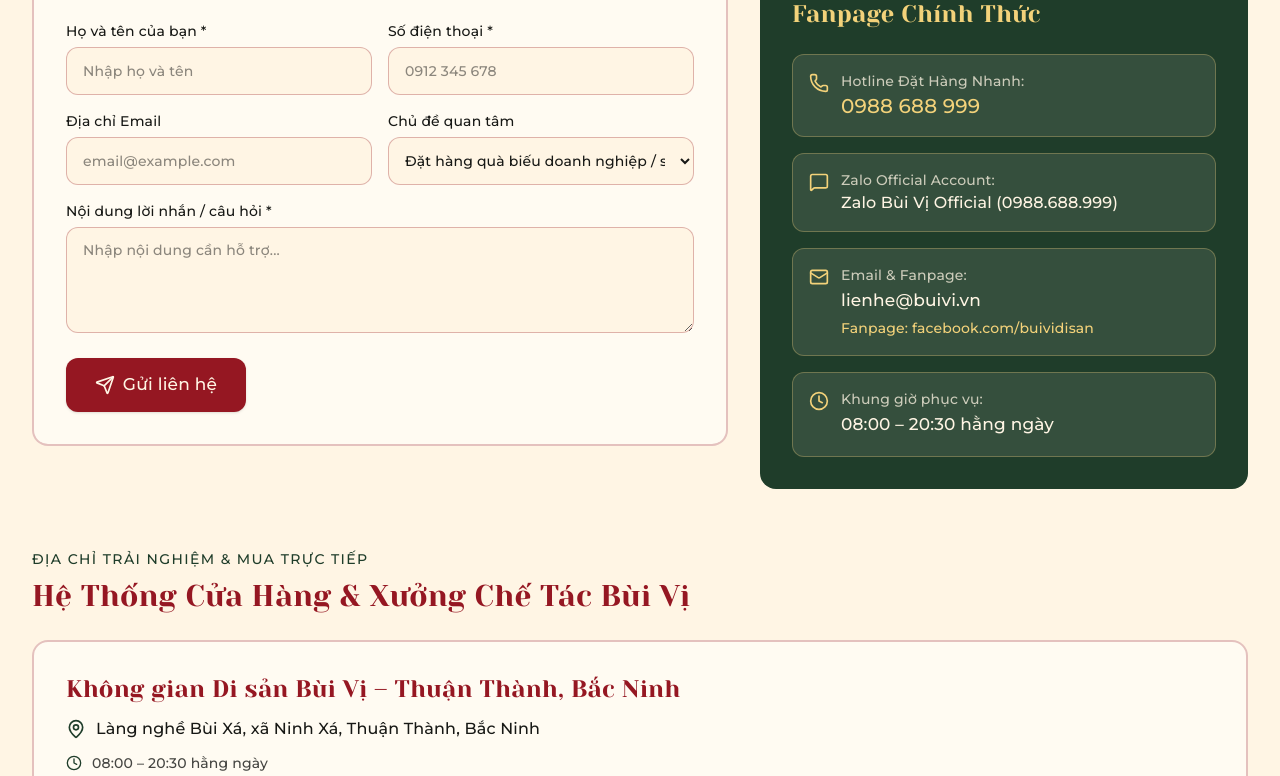
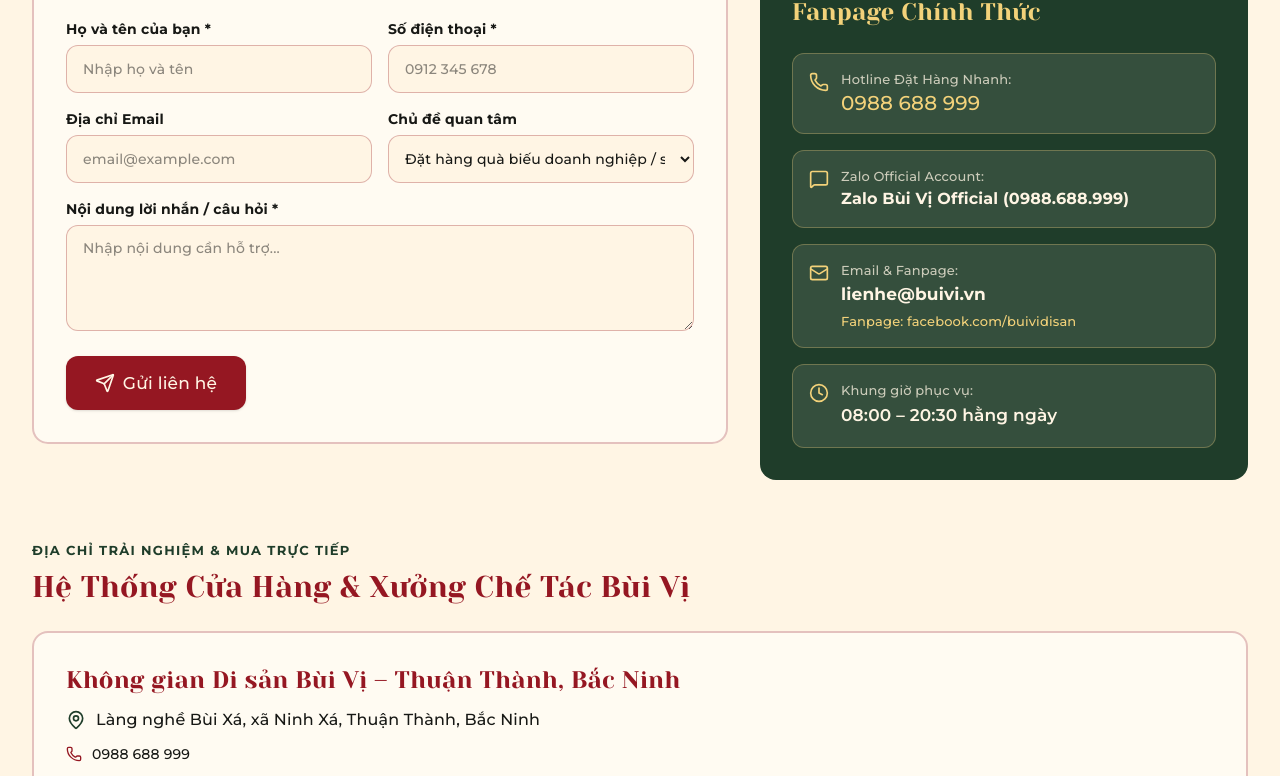
Before and after one commit to khanhbes210/BuiVi, a React (Vite) app: page /lien-he in a window 1280 px wide. Shown: the part 575-1351 px from the top of the page. Built offline with nearby package versions, Linux system fonts and the light colour scheme.

Commit message:
Apply UI/UX review improvements across typography, mobile menu and footer

```diff
--- a/index.html
+++ b/index.html
@@ -15,7 +15,7 @@
     <link rel="preconnect" href="https://fonts.googleapis.com" />
     <link rel="preconnect" href="https://fonts.gstatic.com" crossorigin />
     <link
-      href="https://fonts.googleapis.com/css2?family=Montserrat:ital,wght@0,500;1,500&display=swap"
+      href="https://fonts.googleapis.com/css2?family=Montserrat:ital,wght@0,400;0,500;0,600;0,700;1,400;1,500;1,600;1,700&display=swap"
       rel="stylesheet"
     />
     <!-- SPA redirect restore script for GitHub Pages -->
--- a/src/components/Footer.tsx
+++ b/src/components/Footer.tsx
@@ -196,21 +196,10 @@
           </div>
         </div>
 
-        {/* Bottom Copyright, Slogan & Font License */}
+        {/* Bottom Copyright & Slogan */}
         <div className="pt-6 flex flex-col md:flex-row items-center justify-between gap-4 text-sm text-[#FFF5E4]/85">
           <p className="text-sm">© {new Date().getFullYear()} BÙI VỊ – Công ty TNHH Di Sản Ẩm Thực Bùi Vị. Bảo lưu mọi quyền.</p>
-          <div className="flex flex-wrap items-center justify-center gap-4 text-sm">
-            <a
-              href="/fonts/OFL.txt"
-              target="_blank"
-              rel="noopener noreferrer"
-              className="text-sm text-[#F3D27A] hover:underline"
-            >
-              Phông chữ: Yeseva One, Montserrat (SIL Open Font License)
-            </a>
-            <span aria-hidden="true" className="text-[#FFF5E4]/35">
-              •
-            </span>
+          <div className="flex items-center gap-2 text-sm">
             <span className="font-display text-sm text-[#F3D27A]">{SITE_CONFIG.slogan}</span>
           </div>
         </div>
--- a/src/components/Header.tsx
+++ b/src/components/Header.tsx
@@ -907,11 +907,16 @@
                       <Link
                         key={p.id}
                         to={`/san-pham/${p.slug}`}
-                        className="flex items-center justify-between py-2 px-3 rounded-xl bg-[#FFFBF2] text-base font-semibold text-[#171815]"
+                        className="flex flex-col sm:flex-row sm:items-center justify-between py-2.5 px-3 rounded-xl bg-[#FFFBF2] hover:bg-[#F5E6CC] text-base text-[#171815] gap-1 transition-colors"
                       >
-                        <span className="truncate pr-2">
-                          {p.name} {isBest ? '(Bán chạy)' : ''}
-                        </span>
+                        <div className="flex items-center gap-1.5 flex-wrap">
+                          <span className="font-semibold">{p.name}</span>
+                          {isBest && (
+                            <span className="text-[11px] font-bold bg-[#951722] text-[#FFF5E4] px-1.5 py-0.5 rounded-md">
+                              Bán chạy
+                            </span>
+                          )}
+                        </div>
                         <span className="font-price text-sm font-bold text-[#9B0514] shrink-0">
                           {formatPrice(p.price)} {disc ? `(-${disc}%)` : ''}
                         </span>
--- a/src/data/siteConfig.ts
+++ b/src/data/siteConfig.ts
@@ -92,30 +92,30 @@
       visible: true,
       name: 'Không gian Di sản Bùi Vị – Thuận Thành, Bắc Ninh',
       address: 'Làng nghề Bùi Xá, xã Ninh Xá, Thuận Thành, Bắc Ninh',
-      phone: '[Số điện thoại liên hệ – có thể chỉnh sửa]',
+      phone: '0988 688 999',
       hours: '08:00 – 20:30 hằng ngày',
       note: 'Tìm hiểu nghề làm nem Kinh Bắc, trải nghiệm văn hóa Đông Hồ và tham khảo dịch vụ quà tặng.',
-      mapQuery: '[Tọa độ bản đồ – có thể chỉnh sửa]',
+      mapQuery: '',
     },
     {
       id: 'store-branch-2',
       visible: false,
-      name: 'Điểm giới thiệu quà biếu Bùi Vị – Cơ sở 2 [Có thể chỉnh sửa]',
-      address: '[Địa chỉ cơ sở 2 – có thể chỉnh sửa]',
-      phone: '[Số điện thoại – có thể chỉnh sửa]',
-      hours: '08:00 – 20:30 hằng ngày [Có thể chỉnh sửa]',
+      name: 'Điểm giới thiệu quà biếu Bùi Vị – Hà Nội (Dự kiến)',
+      address: 'Phố cổ Hà Nội (Sắp khai trương)',
+      phone: '0988 688 999',
+      hours: '08:00 – 20:30 hằng ngày',
       note: 'Điểm trưng bày hộp quà di sản và hỗ trợ giao hàng theo yêu cầu.',
-      mapQuery: '[Tọa độ bản đồ – có thể chỉnh sửa]',
+      mapQuery: '',
     },
     {
       id: 'store-branch-3',
       visible: false,
-      name: 'Điểm giới thiệu quà biếu Bùi Vị – Cơ sở 3 [Có thể chỉnh sửa]',
-      address: '[Địa chỉ cơ sở 3 – có thể chỉnh sửa]',
-      phone: '[Số điện thoại – có thể chỉnh sửa]',
-      hours: '08:00 – 20:30 hằng ngày [Có thể chỉnh sửa]',
+      name: 'Điểm giới thiệu quà biếu Bùi Vị – TP. Hồ Chí Minh (Dự kiến)',
+      address: 'Quận 1, TP. Hồ Chí Minh (Sắp khai trương)',
+      phone: '0988 688 999',
+      hours: '08:00 – 20:30 hằng ngày',
       note: 'Bảo quản lạnh tiêu chuẩn, tư vấn quà tặng cá nhân và doanh nghiệp.',
-      mapQuery: '[Tọa độ bản đồ – có thể chỉnh sửa]',
+      mapQuery: '',
     },
   ],
   announcements: [
--- a/src/index.css
+++ b/src/index.css
@@ -37,18 +37,10 @@
   --font-body: var(--font-body);
   --font-mono: var(--font-body);
 
-  --font-weight-thin: 500;
-  --font-weight-extralight: 500;
-  --font-weight-light: 500;
-  --font-weight-normal: 500;
+  --font-weight-normal: 400;
   --font-weight-medium: 500;
-  --font-weight-semibold: 500;
-  --font-weight-bold: 500;
-  --font-weight-extrabold: 500;
-  --font-weight-black: 500;
-
-  --text-xs: 0.875rem;
-  --text-xs--line-height: 1.5;
+  --font-weight-semibold: 600;
+  --font-weight-bold: 700;
 }
 
 @layer base {
@@ -162,19 +154,10 @@
   }
 }
 
-/* Neutralize weight utilities so Montserrat stays 500 and Yeseva One stays 400 */
-.font-thin,
-.font-extralight,
-.font-light,
-.font-normal,
-.font-medium,
-.font-semibold,
-.font-bold,
-.font-extrabold,
-.font-black,
+/* Allow bold and semibold weights for clear visual hierarchy */
 strong,
 b {
-  font-weight: 500 !important;
+  font-weight: 700;
 }
 
 /* Yeseva One (--font-display) elements and their children always use 400 Regular */
@@ -220,7 +203,6 @@
 .font-body *:not(.font-display):not(.font-price),
 .font-sans *:not(.font-display):not(.font-price) {
   font-family: var(--font-body) !important;
-  font-weight: 500 !important;
   font-synthesis: none;
 }
 
@@ -242,14 +224,9 @@
   line-height: 1.75 !important;
 }
 
-/* Enforce 14px minimum text size across badges, captions, micro-labels, breadcrumbs, and tags */
-.text-xs,
-.text-\[9px\],
-.text-\[10px\],
-.text-\[11px\],
-.text-\[12px\],
-.text-\[13px\] {
-  font-size: 14px !important;
+/* Keep text-xs readable and well-proportioned without breaking small badges like -9% or 1/5 */
+.text-xs {
+  font-size: 0.8125rem;
   line-height: 1.5;
 }
 
--- a/src/motion/AnimationSlot.tsx
+++ b/src/motion/AnimationSlot.tsx
@@ -587,7 +587,11 @@
           setPlayCount((c) => c + 1);
         }
       }}
-      className={`relative rounded-2xl overflow-hidden bg-[#FFF5E4] double-border-heritage p-3.5 sm:p-4 text-center transition-colors ${className}`}
+      className={`relative overflow-hidden text-center transition-colors ${
+        showPlaceholders
+          ? 'rounded-2xl bg-[#FFF5E4] double-border-heritage p-3.5 sm:p-4'
+          : 'py-1'
+      } ${className}`}
     >
       <div key={playCount} className="relative z-10 flex flex-col items-center justify-center gap-2">
         {renderBuiltInArtwork()}
--- a/src/pages/ProductDetailPage.tsx
+++ b/src/pages/ProductDetailPage.tsx
@@ -780,7 +780,8 @@
 
       {/* MOBILE STICKY BOTTOM CTA BAR (56px CTAs) — slides up when main CTAs scroll out of view */}
       <div
-        className={`lg:hidden fixed bottom-0 left-0 right-0 z-40 bg-[#FFFBF2] border-t-2 border-[#951722]/40 p-3 shadow-2xl transition-transform duration-300 ${
+        style={{ paddingBottom: 'max(12px, env(safe-area-inset-bottom))' }}
+        className={`lg:hidden fixed bottom-0 left-0 right-0 z-40 bg-[#FFFBF2] border-t-2 border-[#951722]/40 px-3 pt-3 shadow-2xl transition-transform duration-300 ${
           mobileStickyVisible ? 'translate-y-0' : 'translate-y-full'
         }`}
       >
```
Also changed, not shown: 2 other files (tests, documents, lock files or other folders).
